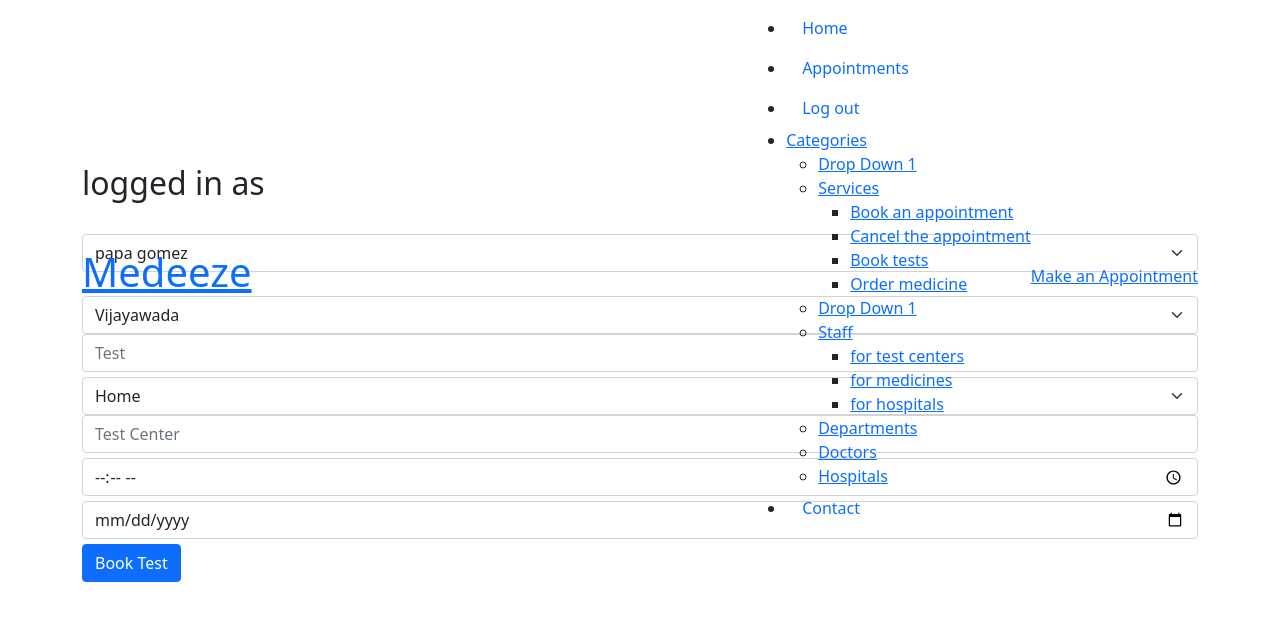
After one commit to gowtham-prog/testing1, a Django app: page /booktest in a window 1280 px wide. The commit adds this page. Shown: the top 621 px of the page. Run offline with Django 3.2, Linux system fonts and the light colour scheme; a user stored in the database is signed in; data comes from the database, SQL or seed files in the repository; both versions use the stored data as it was after the commit.

Commit message:
some more changes'

```diff
--- a/appointments/admin.py
+++ b/appointments/admin.py
@@ -7,3 +7,6 @@ admin.site.register(hospital)
 admin.site.register(department)
 admin.site.register(doctor)
 admin.site.register(patient)
+admin.site.register(Location)
+admin.site.register(medicine)
+admin.site.register(test)
--- a/appointments/models.py
+++ b/appointments/models.py
@@ -53,3 +53,22 @@ class patient(models.Model):
     Creator = models.ForeignKey(User,on_delete= models.CASCADE)
     def __str__(self):
         return f"{ self.Name}"
+class test(models.Model):
+    Patient = models.ForeignKey(patient,on_delete= models.CASCADE,blank= True)
+    Test = models.CharField(max_length= 64)
+    Name = models.CharField(max_length= 64)
+    Date = models.DateField()
+    Active = models.BooleanField(default=True)
+    timestamp = models.TimeField()
+    location = models.ForeignKey(Location,on_delete= models.CASCADE,blank= True)
+    Creator = models.ForeignKey(User,on_delete= models.CASCADE)
+
+class medicine(models.Model):
+    Patient = models.ForeignKey(patient,on_delete= models.CASCADE,blank= True)
+    medicine = models.CharField(max_length= 64)
+    Name = models.CharField(max_length= 64)
+    Delivery = models.CharField(max_length=64)
+    location = models.ForeignKey(Location,on_delete= models.CASCADE,blank= True)
+    Date = models.DateField()
+    Active = models.BooleanField(default=True)
+    Creator = models.ForeignKey(User,on_delete= models.CASCADE)
--- a/appointments/templates/appointments/layout.html
+++ b/appointments/templates/appointments/layout.html
@@ -48,10 +48,18 @@
               <li><a href="#">Drop Down 1</a></li>
               <li class="dropdown"><a href="#"><span>Services</span> <i class="bi bi-chevron-right"></i></a>
                 <ul>
-                  <li><a href="#">Book an appointment</a></li>
-                  <li><a href="#">Cancel the appointment</a></li>
-                  <li><a href="#">Book tests</a></li>
-                  <li><a href="#">Order medicine</a></li>
+                  <li><a href="{%url 'book'%}">Book an appointment</a></li>
+                  <li><a href="{%url 'book'%}">Cancel the appointment</a></li>
+                  <li><a href="{%url 'test'%}">Book tests</a></li>
+                  <li><a href="{%url 'med'%}">Order medicine</a></li>
+                </ul>
+              </li>
+              <li><a href="#">Drop Down 1</a></li>
+              <li class="dropdown"><a href="#"><span>Staff</span> <i class="bi bi-chevron-right"></i></a>
+                <ul>
+                  <li><a href="{%url 'ftc'%}">for test centers</a></li>
+                  <li><a href="{%url 'fm'%}">for medicines</a></li>
+                  <li><a href="{%url 'fh'%}">for hospitals</a></li>
                 </ul>
               </li>
 
--- /dev/null
+++ b/appointments/templates/appointments/tests.html
@@ -0,0 +1,44 @@
+{% extends "appointments/layout.html"%}
+{% load static %}
+{% block body%}
+<form action="{% url 'test' %}" method="post">
+        {% csrf_token %}
+        <div class="form-group">
+             <label for="exampleFormControlSelect1"></label>
+             <select style ="height: 38px;" class="form-select" aria-label="Default select example"placeholder="patient"name="patient" >
+              {% for gend in patient %}
+                <option value="{{ gend.id }}">{{ gend.Name }}</option>
+             {% endfor %}
+           </select>
+         </div>
+         <div class="form-group">
+             <label for="exampleFormControlSelect1"></label>
+             <select style ="height: 38px;" class="form-select" aria-label="Default select example" placeholder="location"name="location" >
+              {% for hosp in location %}
+                <option value="{{ hosp.id}}">{{ hosp.Village}}</option>
+             {% endfor %}
+           </select>
+         </div>
+        <div class="form-group" style = "margin-bottom : 5px;">
+            <input class="form-control" type="text" name="test" placeholder="Test">
+        </div>
+
+        <div class="form-group" style = "margin-bottom : 5px;">
+            <select style ="height: 38px;" class="form-select" aria-label="Default select example" name="gender" >
+                <option value="Home">Home</option>
+                <option value="test center">Test center</option>
+        </div>
+
+        <div class="form-group" style = "margin-bottom : 5px;">
+            <input class="form-control" type="text" name="Name" placeholder="Test Center">
+        </div>
+        <div class="form-group" style = "margin-bottom : 5px;">
+            <input class="form-control" type="time" name="time" format='%H:%M' placeholder="Time">
+        </div>
+        <div class="form-group" style = "margin-bottom : 5px;">
+            <input class="form-control" type="date" name="date" placeholder="Date">
+        </div>
+        <input class="btn btn-primary" type="submit" value="Book Test">
+    </form>
+
+{% endblock %}
--- a/appointments/urls.py
+++ b/appointments/urls.py
@@ -10,5 +10,11 @@ urlpatterns =[
  path("logout",views.logout_view,name="logout"),
  path("home",views.home,name="home"),
  path("cancel/<int:id>",views.cancel,name="cancel"),
-
+ path("booktest",views.book_test, name= "test"),
+ path("bookmed",views.book_medicine, name= "med"),
+ path("canceltest/<int:id>",views.cancel_test, name= "canceltest"),
+ path("bookmed/<int:id>",views.cancel_med, name= "cancelmed"),
+ path("ftc",views.ftc, name= "ftc"),
+ path("fm",views.fm, name= "fm"),
+ path("fh",views.fh, name= "fh"),
 ]
--- a/appointments/views.py
+++ b/appointments/views.py
@@ -12,9 +12,14 @@ def index(request):
     if request.user.is_authenticated:
         current = request.user
         list = patient.objects.filter(Creator=current).all()
+        list2 = test.objects.filter(Creator=current).all()
+        list3 = medicine.objects.filter(Creator=current).all()
+
         if list is not None:
             return render(request,"appointments/show.html",{
-                "list": list
+                "list": list,
+                "list2":list2,
+                "list3":list3,
             })
         else:
            return render(request, "appointments/layout.html")
@@ -128,3 +133,133 @@ def cancel(request,id):
         return render(request,'appointments/show.html',{
             "message": f"Cancellation cant be done before 1 hour {time-time2}"
         })
+@login_required(login_url='/login')
+def book_test (request):
+
+    if request.method =='POST':
+        time=datetime.datetime.now()
+        current=request.user
+        auc= test()
+        aucpatient= request.POST["patient"]
+        auc.Patient= patient.objects.get(id=aucpatient)
+        auc.Test= request.POST["test"]
+        auc.Name= request.POST["Name"]
+        auclocation= request.POST["location"]
+        l= Location.objects.get(id=auclocation)
+        auc.location=l
+        auc.Date = request.POST["date"]
+        auc.timestamp = request.POST["time"]
+        auc.Creator= current
+        auc.save()
+        return HttpResponseRedirect(reverse("index"))
+    else:
+        return render(request, "appointments/tests.html",{
+            "location":Location.objects.all(),
+            "patient":patient.objects.all()
+
+        })
+@login_required(login_url='/login')
+def book_medicine(request):
+
+    if request.method =='POST':
+        time=datetime.datetime.now()
+        current=request.user
+        auc= medicine()
+        aucpatient= request.POST["patient"]
+        auc.Patient= patient.objects.get(id=aucpatient)
+        auc.medicine= request.POST["medicine"]
+        auc.Name= request.POST["Name"]
+        auclocation= request.POST["location"]
+        auc.Delivery = request.POST["delivery"]
+        l= Location.objects.get(id=auclocation)
+        auc.location=l
+        auc.Date = request.POST["date"]
+        auc.Creator= current
+
+        auc.save()
+        return HttpResponseRedirect(reverse("index"))
+    else:
+        return render(request, "appointments/medcine.html",{
+            "location":Location.objects.all(),
+            "patient":patient.objects.all()
+        })
+@login_required(login_url='/login')
+def cancel_test(request,id):
+    p = test.objects.get(id=id)
+    time=datetime.datetime.now().hour
+
+    time2=p.timestamp
+    time2 = str(time2)
+    time2 = int(time2[0:2])
+
+    if time-time2 >1 :
+        p.Active = False
+        p.save()
+        return HttpResponseRedirect(reverse("index"))
+
+    else:
+
+        return render(request,'appointments/show.html',{
+            "message": f"Cancellation cant be done before 1 hour {time-time2}"
+        })
+@login_required(login_url='/login')
+def cancel_med(request,id):
+    p = medicine.objects.get(id=id)
+    if p.Active :
+        p.Active= False
+        p.save()
+        return HttpResponseRedirect(reverse("index"))
+    else:
+        return render(request,'appointments/show.html',{
+            "message": f"Order already cancelled"
+        })
+@login_required(login_url='/login')
+def ftc(request):
+    current= request.user
+    if current.is_staff:
+        if request.method =='POST':
+            Name = request.POST["Name"]
+            c= test.objects.filter(Name=Name).all()
+            return render (request,"appointments/show.html",{
+                "list2": c
+            })
+        else:
+            return render(request,'appointments/form1.html')
+    else:
+        return render(request,'appointments/show.html',{
+            "message": f"Only for staff"
+        })
+
+@login_required(login_url='/login')
+def fm(request):
+    current= request.user
+    if current.is_staff:
+        if request.method =='POST':
+            Name = request.POST["Name"]
+            c= medicine.objects.filter(Name=Name).all()
+            return render (request,"appointments/show.html",{
+                "list3": c
+            })
+        else:
+            return render(request,'appointments/form.html')
+    else:
+        return render(request,'appointments/show.html',{
+            "message": f"Only for staff"
+        })
+
+@login_required(login_url='/login')
+def fh(request):
+    current= request.user
+    if current.is_staff:
+        if request.method =='POST':
+            Name = request.POST["Name"]
+            c=hospital.objects.filter(Name=Name).all()
+            return render (request,"appointments/show.html",{
+                "list": c
+            })
+        else:
+            return render(request,'appointments/form2.html')
+    else:
+        return render(request,'appointments/show.html',{
+            "message": f"Only for staff"
+        })
```
Also changed, not shown: appointments/templates/appointments/form.html (added, +11 -0 lines), appointments/templates/appointments/form1.html (added, +11 -0 lines), appointments/templates/appointments/form2.html (added, +11 -0 lines), appointments/templates/appointments/medcine.html (added, +42 -0 lines), appointments/templates/appointments/show.html (+27 -2 lines), appointments/migrations/0005_medicine_test.py (added), appointments/migrations/0006_medicine_delivery.py (added), appointments/migrations/0007_remove_medicine_timestamp.py (added), appointments/migrations/0008_auto_20210702_2041.py (added), appointments/templates/appointments/show1.html (added), db.sqlite3.
